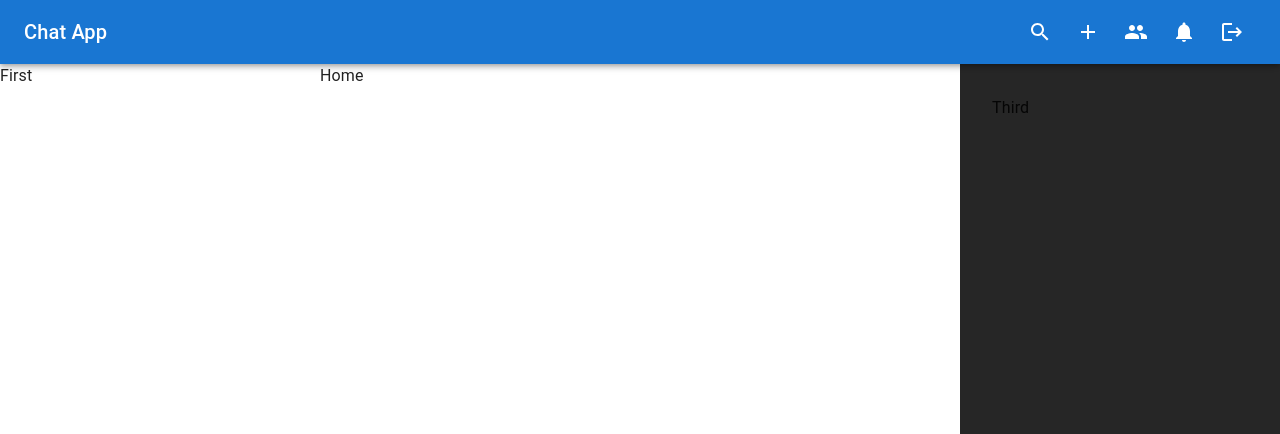
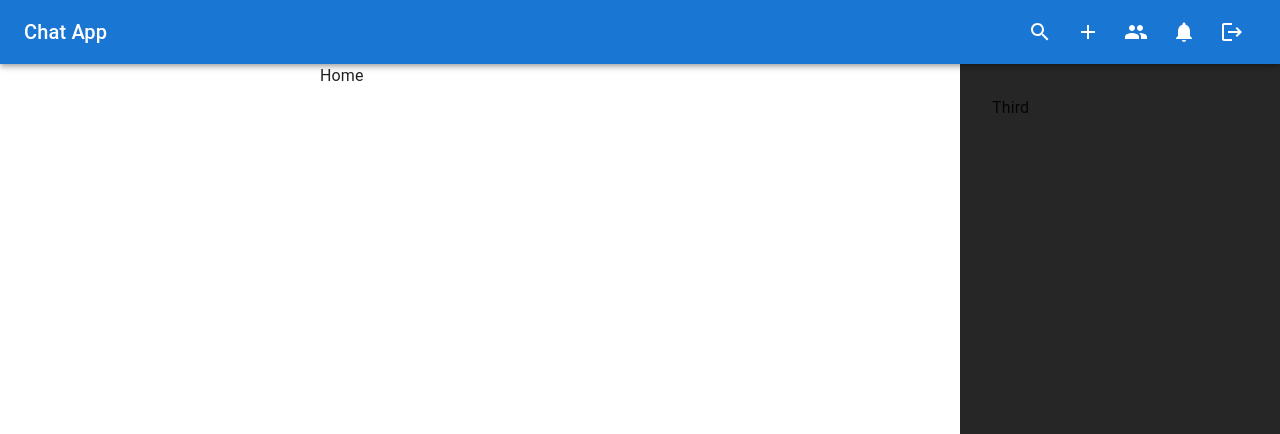
Before and after one commit to joysaha023/chat-app-client-side, a React (Vite) app: page / in a window 1280 px wide. Shown: the top 434 px of the page. Built offline with nearby package versions, Linux system fonts and the light colour scheme.

Commit message:
single chat with same person design and functionality added

```diff
--- a/src/components/layout/AppLayout.jsx
+++ b/src/components/layout/AppLayout.jsx
@@ -2,6 +2,7 @@
 import Header from "./Header";
 import Title from "../shared/Title";
 import { Grid } from "@mui/material";
+import ChatList from "../specific/ChatList";
 
 const AppLayout = () => (WrappedComponent) => {
   return (props) => {
@@ -18,7 +19,7 @@
             sx={{ display: { xs: "noon", sm: "block" } }}
             height={"100%"}
           >
-            First
+            <ChatList chats={[1,2,3,4,5]}></ChatList>
           </Grid>
           <Grid item xs={12} sm={8} md={5} lg={6} height={"100%"}>
             {" "}
--- /dev/null
+++ b/src/components/shared/ChatItem.jsx
@@ -0,0 +1,54 @@
+import React, { memo } from "react";
+import { Link } from "../styles/StyledComponents";
+import { Box, Stack, Typography } from "@mui/material";
+
+const ChatItem = ({
+  avatar = [],
+  name,
+  _id,
+  groupChat = false,
+  sameSender,
+  isOnline,
+  newMessageAlert,
+  index = 0,
+  handleDeleteChatOpen,
+}) => {
+  return (
+    <Link to={`/chat/${_id}`} onContextMenu={(e) => handleDeleteChatOpen(e, _id, groupChat)}>
+      <div
+        style={{
+          display: "flex",
+          gap: "1rem",
+          alignItems: "center",
+          padding: "1rem",
+          backgroundColor: sameSender ? "black" : "unset",
+          color: sameSender ? "white" : "unset",
+          position: "relative",
+        }}
+      >
+        {/* Avatar Card */}
+        <Stack>
+          <Typography>{name}</Typography>
+          {newMessageAlert && (
+            <Typography>{newMessageAlert.count} New Message</Typography>
+          )}
+        </Stack>
+
+        {isOnline && (
+            <Box sx={{
+                width: "10px",
+                height: "10px",
+                borderRadius: "50%",
+                backgroundColor: "green",
+                position: "absolute",
+                top: "50%",
+                right: "1rem",
+                transform: "translateY(-50%)",
+            }}></Box>
+        )}
+      </div>
+    </Link>
+  );
+};
+
+export default memo(ChatItem);
--- /dev/null
+++ b/src/components/specific/ChatList.jsx
@@ -0,0 +1,27 @@
+import { Stack } from "@mui/material";
+import React from "react";
+import ChatItem from "../shared/ChatItem";
+
+const Chatlist = ({
+    w = "100%",
+    chats = [],
+    chatId,
+    onlineUsers = [],
+    newMessagesAlert = [
+      {
+        chatId: "",
+        count: 0,
+      },
+    ],
+    handleDeleteChat,
+  }) => {
+    return (
+      <Stack width={w} direction={"column"}>
+        {chats?.map((data) => {
+          return <ChatItem></ChatItem>;
+        })}
+      </Stack>
+    );
+  };
+
+export default Chatlist;
--- a/src/components/styles/StyledComponents.jsx
+++ b/src/components/styles/StyledComponents.jsx
@@ -1,4 +1,5 @@
-import {styled} from "@mui/material";
+import { styled } from "@mui/material";
+import { Link as LinkComponent } from "react-router-dom";
 
 export const VisuallyHiddenInput = styled("input")({
   border: 0,
@@ -11,3 +12,12 @@
   whiteSpace: "nowrap",
   width: 1,
 });
+
+export const Link = styled(LinkComponent)`
+  text-decoration: none;
+  color: black;
+  padding: 1rem;
+  &:hover {
+    background-color: #f0f0f0;
+  }
+`;
```
Also changed, not shown: src/constants/sampleData.js (added, +13 -0 lines). Lines whose indentation alone changed are shown as unchanged.
